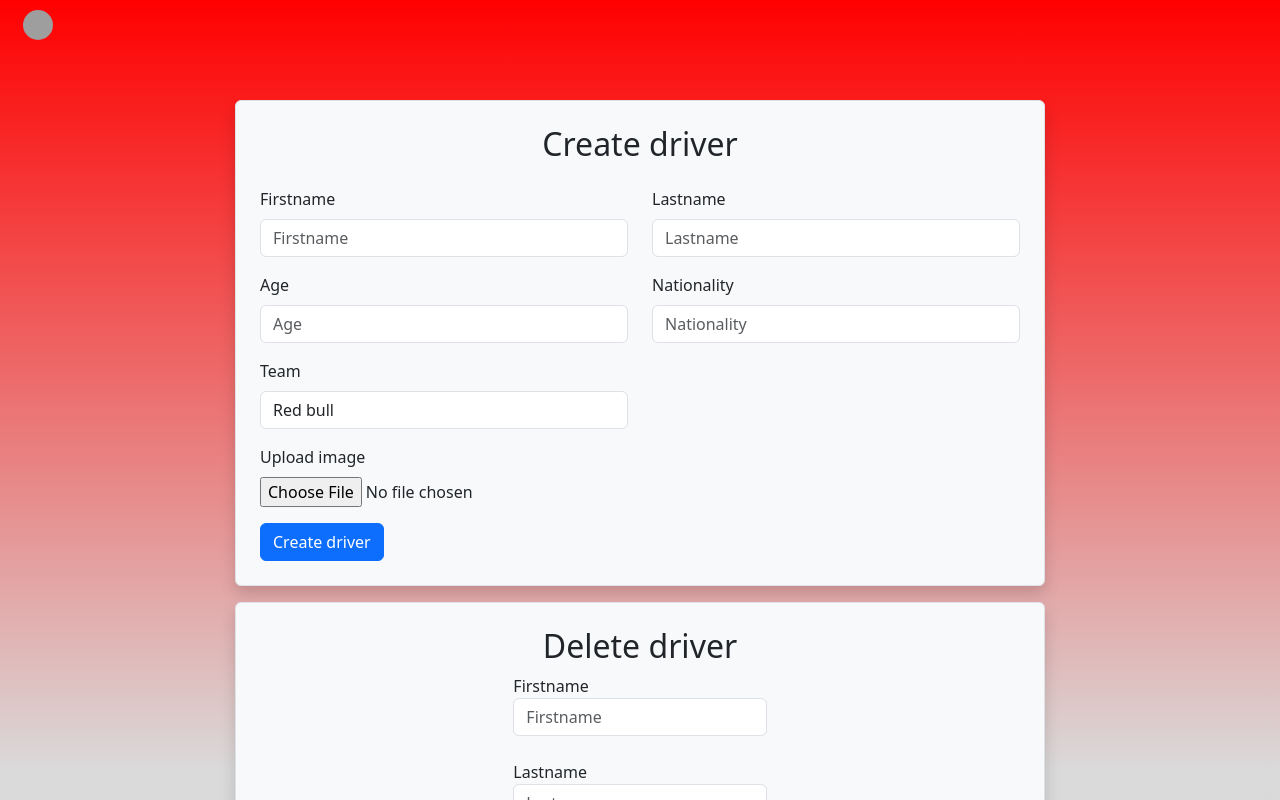
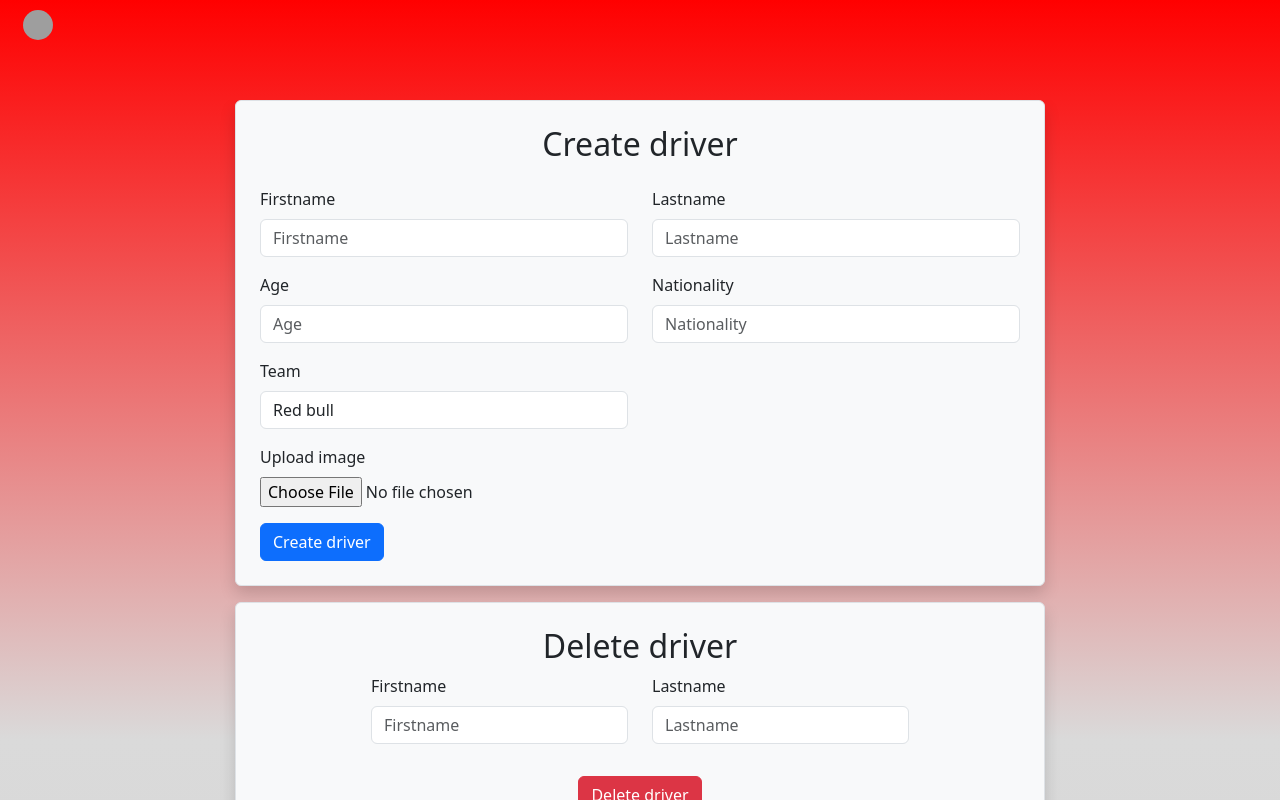
Before and after one commit to eliasWolden/DS3101-webutvikling-eksamen, a React (Vite) app in the folder formula1/: page /CRUDDriverPage in a window 1280 px wide. Shown: the top 800 px of the page. Built offline with nearby package versions, Linux system fonts and the light colour scheme; no server answers; grey boxes are pictures that could not be loaded.

Commit message:
deletedriver

```diff
--- a/formula1/src/components/Drivers/DeleteDriver.tsx
+++ b/formula1/src/components/Drivers/DeleteDriver.tsx
@@ -1,7 +1,8 @@
-import { FC, useState, useContext } from "react";
+import { FC, useState, useContext, ChangeEvent } from "react";
 import { IGeneralContext } from "../../interfaces/IGeneralContext";
 import { IDriver } from "../../interfaces/Drivers/IDriver";
 import { GeneralContext } from "../../contexts/GeneralProvider";
+import DriverForm from "./DriverForm";
 
 const DeleteDriver: FC = () => {
   const [firstName, setFirstName] = useState("");
@@ -30,33 +31,27 @@ const DeleteDriver: FC = () => {
       setDeleteStatus("Error deleting driver");
     }
   };
+
+  const setHandler = (e: ChangeEvent<any>) => {
+      const { name, value } = e.target;
+
+      switch (name) {
+        case "Firstname":
+          setFirstName(value);
+          break;
+        case "Lastname":
+          setLastName(value);
+          break;
+      }
+    }
+
   return (
     <section className="d-flex justify-content-center">
       <form className="d-flex flex-column align-items-center bg-light p-4 border shadow w-75 rounded mb-3">
         <h2>Delete driver</h2>
 
-        <div className="form-group col-md-4 mb-4">
-          <label htmlFor="exampleFormControlInput5">Firstname</label>
-          <input
-            type="text"
-            className="form-control"
-            id="exampleFormControlInput5"
-            placeholder="Firstname"
-            value={firstName}
-            onChange={(e) => setFirstName(e.target.value)}
-          />
-        </div>
-        <div className="form-group col-md-4">
-          <label htmlFor="exampleFormControlInput6">Lastname</label>
-          <input
-            type="text"
-            className="form-control"
-            id="exampleFormControlInput6"
-            placeholder="Lastname"
-            value={lastName}
-            onChange={(e) => setLastName(e.target.value)}
-          />
-        </div>
+         <DriverForm setHandler={setHandler} />
+
 
         <div className="row">
           <div className="form-group col-md-4 p-3">
@@ -66,7 +61,6 @@ const DeleteDriver: FC = () => {
               onClick={handleDelete}
               value="Delete driver"
             />
-            <span className={deleteStatus === "Driver deleted"? "success-message": "text-danger"}> {deleteStatus}</span>
           </div>
         </div>
       </form>
```
